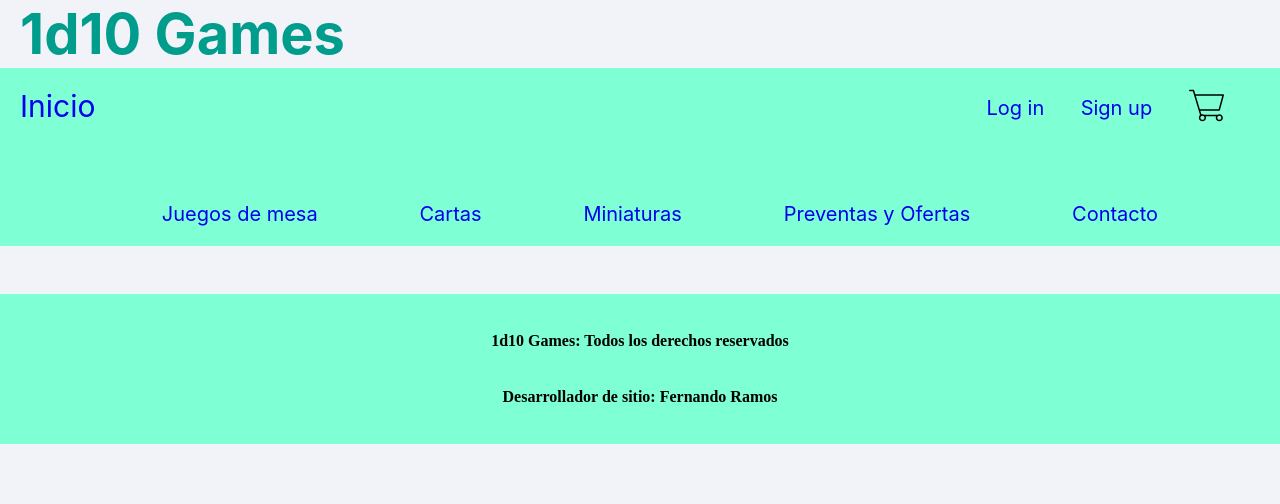
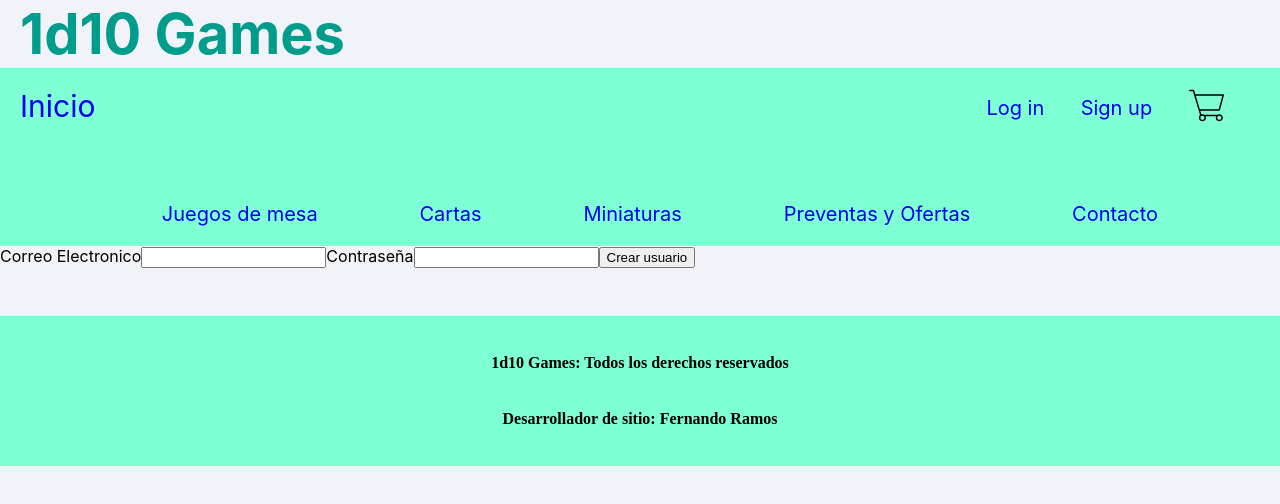
Before and after one commit to Fernando-Andres-Ramos/ProyectoFinal_React, a React (Create React App) app: page /signup in a window 1280 px wide. Shown: the top 504 px of the page. Built offline with nearby package versions, Linux system fonts and the light colour scheme.

Commit message:
logica para registrar usuarios creada

```diff
--- a/src/App.js
+++ b/src/App.js
@@ -4,6 +4,7 @@ import { NavBar } from './components/NavBar/NavBar';
 import { ItemListContainer } from './containers/ItemListContainer/ItemListCointainer';
 import { ItemDetailContainer } from './containers/ItemDetailContainer/ItemDetailContainer';
 import { CartContainer } from './containers/CartContainer/CartContainer';
+import { Auth } from './components/Auth/Auth';
 import Footer from './components/Footer/Footer';
 import {CustomProvider} from './context/cartContext'
 // import { Modal } from './components/Modal/Modal';
@@ -17,6 +18,7 @@ export function App() {
             <Route exact path="/category/:categoryid" element={<ItemListContainer/>}/>
             <Route exact path="/item/:id" element={<ItemDetailContainer/>}/>
             <Route exact path="/cart" element={<CartContainer/>}/>
+            <Route exact path="/signup" element={<Auth/>}></Route>
           </Routes>
           <Footer />
       </CustomProvider>
--- /dev/null
+++ b/src/components/Auth/Auth.jsx
@@ -0,0 +1,37 @@
+import React, { useState } from "react"
+import {getAuth, createUserWithEmailAndPassword} from "firebase/auth"
+
+export function Auth (){
+
+    const [email,setEmail] = useState(false)
+    const [password,setPassword] = useState(false)
+
+
+
+    function signUpSubmit (e){
+        e.preventDefault()
+        const auth = getAuth();
+        createUserWithEmailAndPassword(auth,email, password)
+            .then((userCredencial)=>{
+                console.log(userCredencial)
+                const user = userCredencial.user;
+            })
+            .catch((error)=>{
+                const errorCode = error.code;
+                const errorMessage = error.message;
+            });
+    }
+
+
+    return(
+        <>
+            <form>
+                <label htmlFor="email">Correo Electronico</label>
+                <input type="text" id="email" onChange={(ev)=>setEmail(ev.target.value)}></input>
+                <label htmlFor="password">Contraseña</label>
+                <input type="password" id="password" onChange={(ev)=>setPassword(ev.target.value)}></input>
+                <button type="submit" onClick={(e)=>signUpSubmit(e)}>Crear usuario</button>
+            </form>
+        </>
+    )
+}
--- a/src/components/NavBar/NavBar.jsx
+++ b/src/components/NavBar/NavBar.jsx
@@ -15,7 +15,7 @@ export function NavBar() {
           <NavLink  to={`/`} style={{fontSize:30,textDecoration:'none'}}>Inicio</NavLink>
           <ul className={style.OpcionesDeUsuario}>
             <li><a className={style.NavList_link} href="/Home">Log in</a></li>
-            <li><a className={style.NavList_link} href="/Home">Sign up</a></li>
+            <li><NavLink to={`/signup`} className={style.NavList_link}>Sign up</NavLink></li>
             <li><NavLink to={`/cart`} style={{cursor:'pointer',background:'none',border:'none'}}><CardWidget /></NavLink></li>
           </ul>
         </div>
```
Also changed, not shown: src/components/Auth/Auth.module.css (added).
